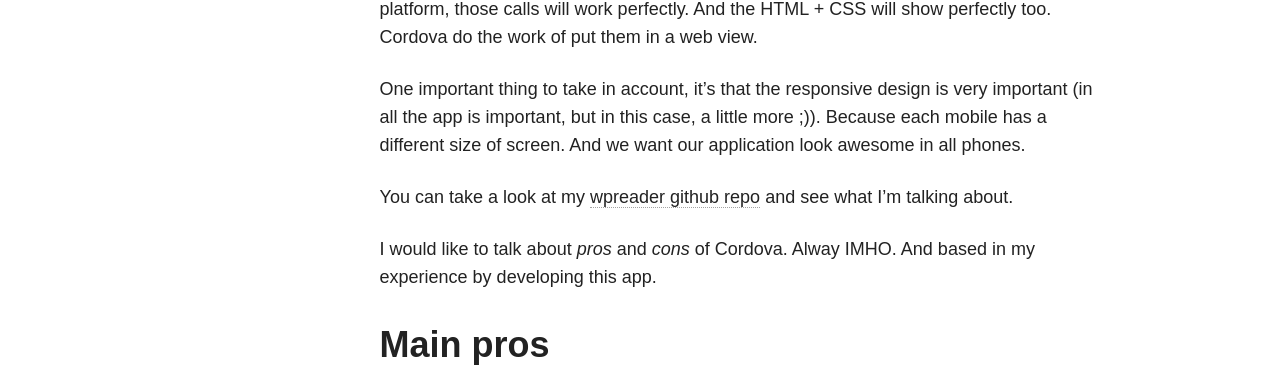
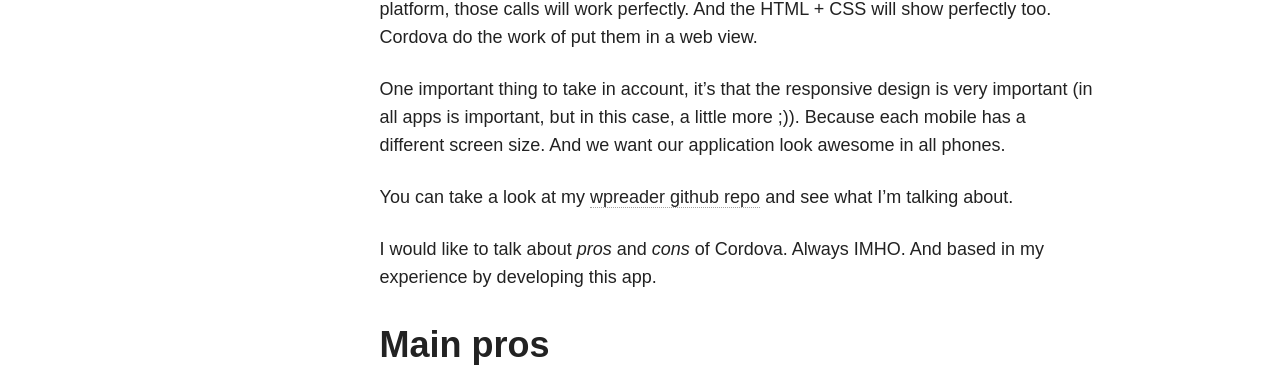
Before and after one commit to enoliglesias/enoliglesias.github.io, a Jekyll site: the page built from _posts/2016-03-03-begin-vegan-begun-android-app.markdown, in a window 1280 px wide. Shown: the part 945-1312 px from the top of the page. Built offline with Jekyll 4.4.1, drawn with Linux system fonts in a browser that asks for light colours; nearby versions of some CDN libraries; comment, search, counter and statistics services are not loaded.

Commit message:
Update changes text

```diff
--- a/_posts/2016-03-03-begin-vegan-begun-android-app.markdown
+++ b/_posts/2016-03-03-begin-vegan-begun-android-app.markdown
@@ -26,11 +26,11 @@ To make a simple project with Cordova is pretty easy. For this project I use:
 
 You can develop the app like if you were developing a web app. Getting the API data via JS calls. Using all the HTML you want, CSS, etc. And once you build the project for some platform, those calls will work perfectly. And the HTML + CSS will show perfectly too. Cordova do the work of put them in a web view.
 
-One important thing to take in account, it's that the responsive design is very important (in all the app is important, but in this case, a little more ;)). Because each mobile has a different size of screen. And we want our application look awesome in all phones.
+One important thing to take in account, it's that the responsive design is very important (in all apps is important, but in this case, a little more ;)). Because each mobile has a different screen size. And we want our application look awesome in all phones.
 
 You can take a look at my [wpreader github repo](https://github.com/enoliglesias/wpreader){:target="_blank"} and see what I'm talking about.
 
-I would like to talk about _pros_ and _cons_ of Cordova. Alway IMHO. And based in my experience by developing this app.
+I would like to talk about _pros_ and _cons_ of Cordova. Always IMHO. And based in my experience by developing this app.
 
 # Main pros
 
```
